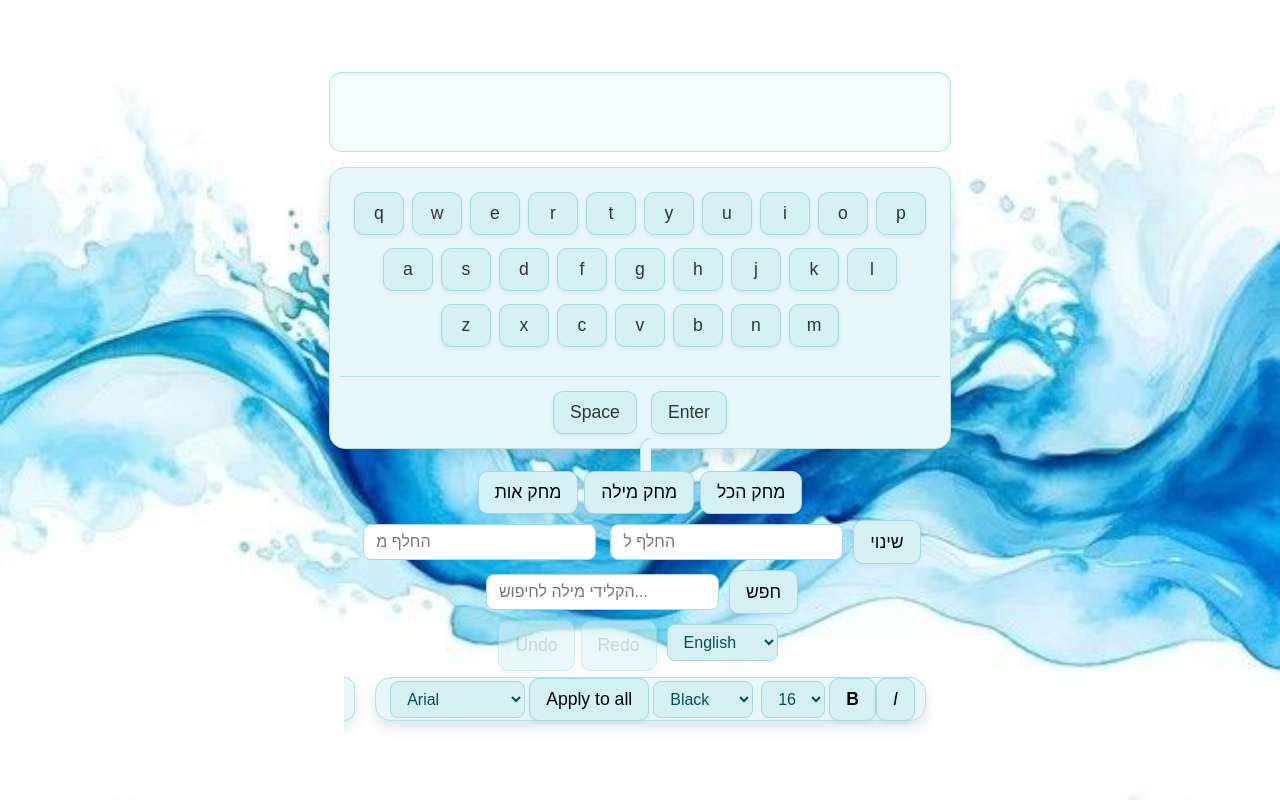
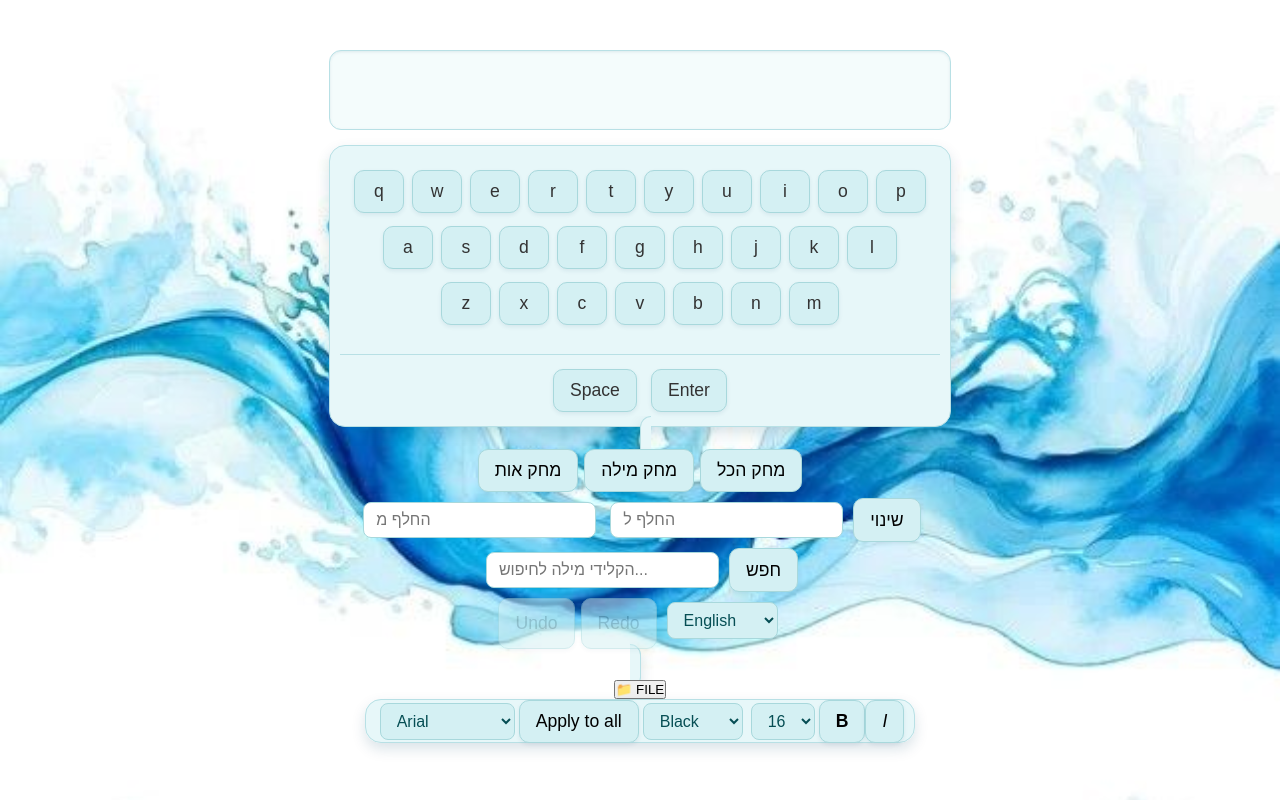
Before and after one commit to NechamaSanders/keyboard_project, a React (Vite) app: page / in a window 1280 px wide. Built offline with nearby package versions, Linux system fonts and the light colour scheme.

Commit message:
saveas and un the midel of save
Signed-off-by: Olshtein Shani <s0533173756@gmail.com>

```diff
--- a/src/components/App.jsx
+++ b/src/components/App.jsx
@@ -3,6 +3,8 @@ import Keyboard from "./Keyboard";
 import TextDisplay from "./TextDisplay";
 import EditingTools from './EditingTools'
 import DesignTools from "./DesignTools";
+import FileTools from "./FileTools";
+
 
 export default function App() {
   const [text, setText] = useState([]);
@@ -17,7 +19,6 @@ export default function App() {
     fontSize: "16px",
   });
 
-  // פונקציה אחת פשוטה שמעדכנת עם היסטוריה
   function setTextWithHistory(newText) {
     const newHistory = [...history, newText];
     setHistory(newHistory);
@@ -51,6 +52,11 @@ export default function App() {
         language={language}
         setLanguage={setLanguage}
       />
+      <FileTools
+      text={text}
+        setTextWithHistory={setTextWithHistory}
+
+      />
       <DesignTools
         style={style}
         setStyle={setStyle}
--- /dev/null
+++ b/src/components/FileTools.jsx
@@ -0,0 +1,33 @@
+import React from 'react'
+import { useState } from "react";
+export default function FileTools({ text, setTextWithHistory }) {
+    const [showMenu, setShowMenu] = useState(false);
+    const [fileName, setFileName] = useState('');
+
+    const save = () => {
+
+    }
+      const saveAs = () => {
+        const newName = prompt("הכניסי שם חדש לקובץ:");
+        if (newName) {
+            localStorage.setItem(newName, JSON.stringify(text));
+            setFileName(newName);
+        }
+    };
+    return (
+        <div className="fileTools">
+            <button onClick={() => setShowMenu(!showMenu)}>
+                📁 FILE
+            </button>
+            {showMenu && (
+                <div>
+                    {/* <button onClick={newFile}>קובץ חדש</button>
+                    <button onClick={loadFileList}>פתח</button> */}
+                    <button onClick={save}>שמור</button>
+                    <button onClick={saveAs}>שמור בשם</button>
+
+                </div>
+            )}
+        </div>
+    )
+}
```
